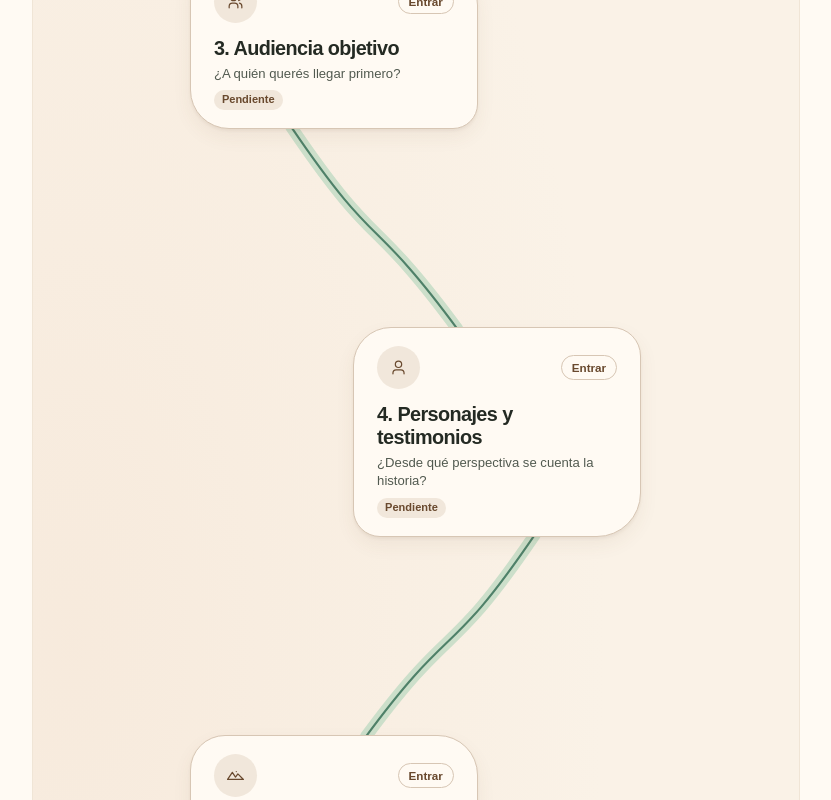
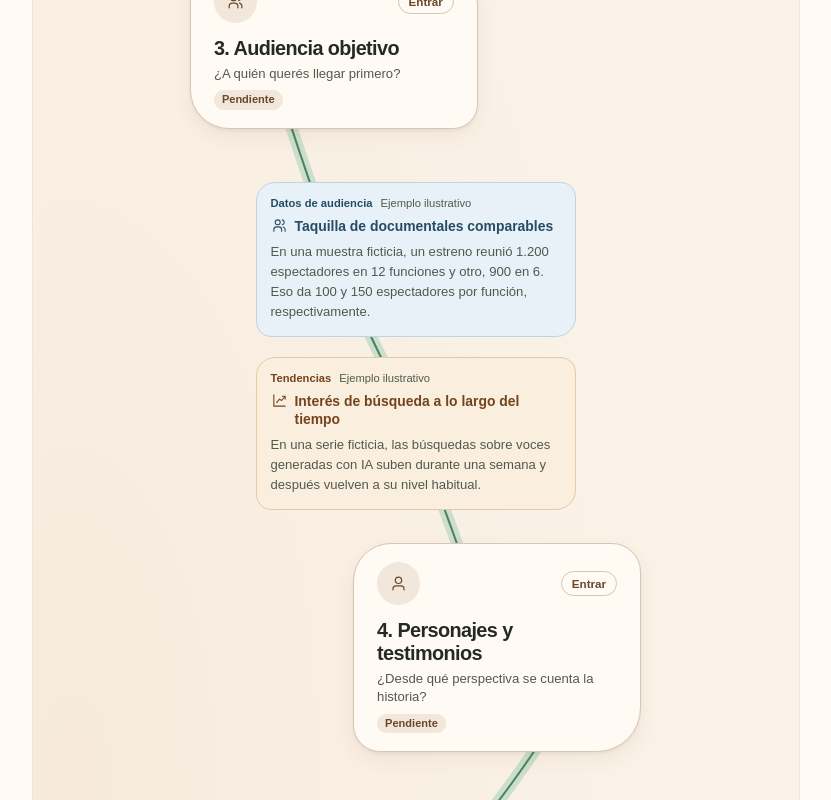
Before and after one commit to visualizando/strategyLab, a React (Vite) app: page / in a window 1280 px wide. Shown: the part 1420-2220 px from the top of the page, without its empty margins (217-1048 px from the left). Built offline with nearby package versions, Linux system fonts and the light colour scheme.

Commit message:
Show example capsules directly in the decision journey

```diff
--- a/src/CapsuleExamples.jsx
+++ b/src/CapsuleExamples.jsx
@@ -18,7 +18,7 @@ const examples = [
   },
 ];
 
-export function CapsuleExamples() {
+export function CapsuleExamples({ heading: Heading = 'h5' }) {
   return examples.map(({ category, label, icon, title, summary }) => (
     <article key={category} className="evidence" data-capsule-category={category}>
       <div className="capsule-meta">
@@ -27,7 +27,7 @@ export function CapsuleExamples() {
       </div>
       <div className="evidence-title">
         <Icon name={icon} size={17} />
-        <h5 className="evidence-heading">{title}</h5>
+        <Heading className="evidence-heading">{title}</Heading>
       </div>
       <p>{summary}</p>
     </article>
--- a/src/Decision.jsx
+++ b/src/Decision.jsx
@@ -1,7 +1,6 @@
 import { useRef, useState } from 'react';
 import { alternatives, CAPSULES, STUDIES, toneLabel } from './content';
 import { Icon } from './graphics';
-import { CapsuleExamples } from './CapsuleExamples';
 
 export const ease = [0.22, 1, 0.36, 1];
 
@@ -140,7 +139,6 @@ export function Controls({ question, saved, onSave, onClear, onClose, reduced })
             <h4 id={`${id}-evidence`}>Cápsulas</h4>
           </div>
           {ids.map((study) => <Evidence key={study} id={study} />)}
-          {id === 'audience' && <CapsuleExamples />}
         </section>
       </div>
       <footer className="camera-actions">
--- a/src/capsule-examples.css
+++ b/src/capsule-examples.css
@@ -32,3 +32,13 @@
 .evidence[data-capsule-category] .evidence-title {
   color: var(--capsule-accent);
 }
+
+.gap-examples {
+  position: relative;
+  display: grid;
+  gap: 20px;
+  width: min(88%, 20rem);
+  margin-top: 20px;
+  user-select: text;
+  -webkit-user-select: text;
+}
--- a/src/main.jsx
+++ b/src/main.jsx
@@ -8,6 +8,7 @@ import { DecisionCamera } from './DecisionCamera';
 import { Commandments } from './Commandments.jsx';
 import { Icon, JourneyRiver, RiverPaths, Terrain } from './graphics';
 import { getRiverContext } from './riverContext';
+import { CapsuleExamples } from './CapsuleExamples';
 import './styles.css';
 
 const storageKey = 'ddl-mvp-01';
@@ -87,13 +88,15 @@ function MapDialog({ dialog, active, decisions, openNode, onClose, onExited, red
 }
 
 function RiverGap({ id, study }) {
+  const examples = id === 'audience';
   return (
-    <div className="river-gap" aria-hidden={study ? undefined : true}>
+    <div className="river-gap" aria-hidden={study || examples ? undefined : true}>
       {study && (
         <aside id={`context-${id}`} className="context-pill" tabIndex={-1} aria-label="Cápsula de investigación">
           <Evidence key={study} id={study} heading="h3" />
         </aside>
       )}
+      {examples && <div className="gap-examples"><CapsuleExamples heading="h3" /></div>}
     </div>
   );
 }
```
